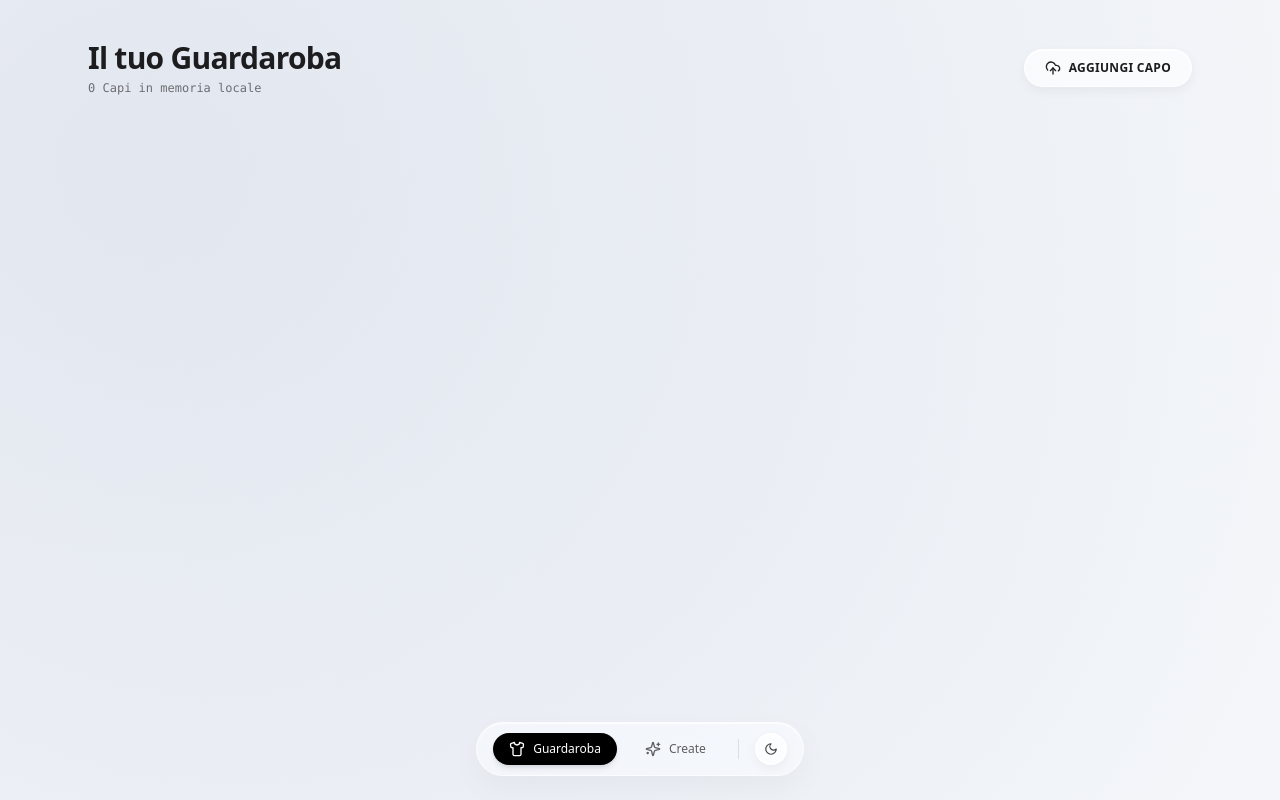
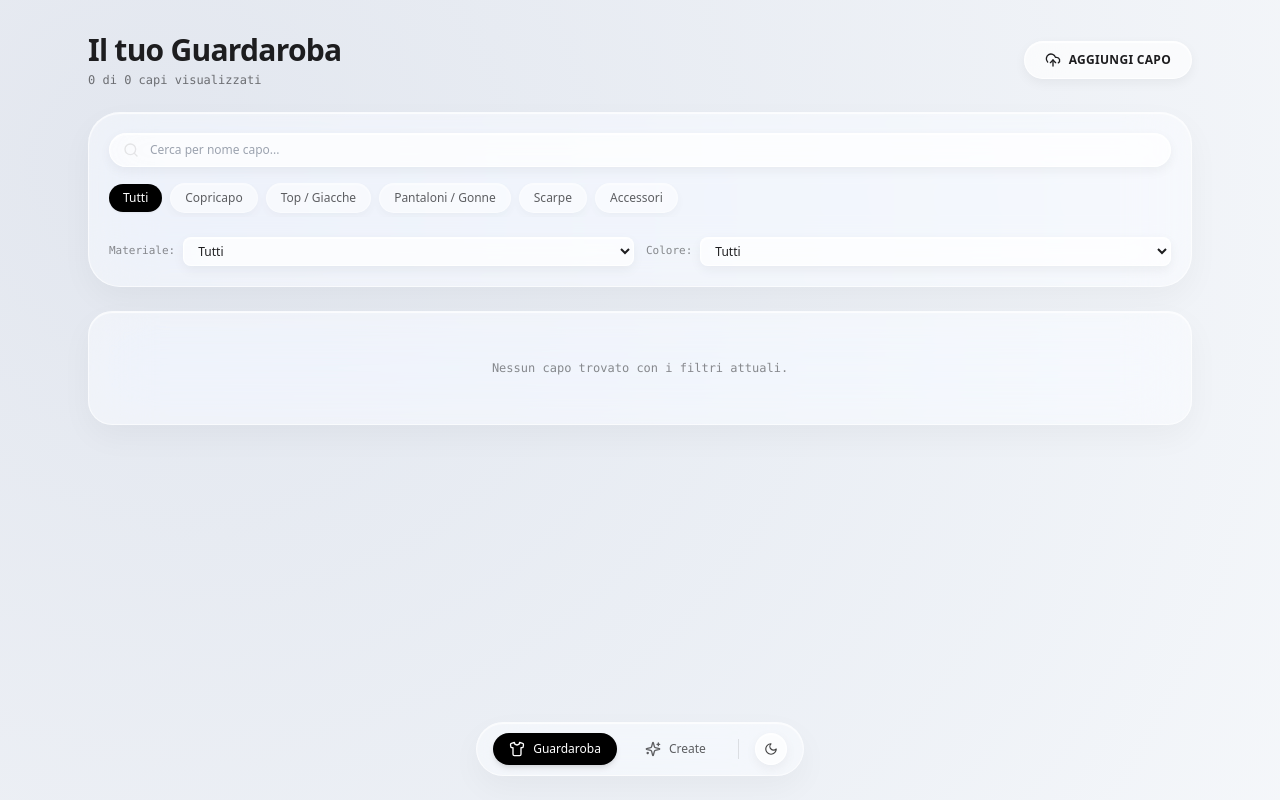
Before and after one commit to zjncoo/clotho, a Next.js app: page / in a window 1280 px wide. Built offline with nearby package versions, Linux system fonts and the light colour scheme.

Commit message:
Update page.tsx

```diff
--- a/app/page.tsx
+++ b/app/page.tsx
@@ -1,28 +1,17 @@
 'use client';
 
-import { useState, useEffect } from 'react';
+import { useState, useEffect, useMemo } from 'react';
 import Script from 'next/script';
 import { get, set } from 'idb-keyval';
-import { UploadCloud, Loader2, Trash2, X } from 'lucide-react';
+import { UploadCloud, Loader2, Trash2, X, Search, Filter } from 'lucide-react';
 import { ClothingItem, Category } from '@/types';
 import { processAndCompressImage } from '@/utils/imageProcessor';
 
 const STORAGE_KEY = 'closet_catalog_items';
 
-const MATERIALS = [
-  'Cotone',
-  'Denim',
-  'Lana',
-  'Lino',
-  'Seta',
-  'Pelle',
-  'Pelle Scamosciata',
-  'Cashmere',
-  'Tecnico / Nylon',
-  'Velluto',
-];
-
-const CATEGORIES: { value: Category; label: string }[] = [
+const MATERIALS = ['Tutti', 'Cotone', 'Denim', 'Lana', 'Lino', 'Seta', 'Pelle', 'Pelle Scamosciata', 'Cashmere', 'Tecnico / Nylon', 'Velluto'];
+const CATEGORIES: { value: string; label: string }[] = [
+  { value: 'all', label: 'Tutti' },
   { value: 'headwear', label: 'Copricapo' },
   { value: 'top', label: 'Top / Giacche' },
   { value: 'bottom', label: 'Pantaloni / Gonne' },
@@ -35,10 +24,17 @@ export default function CatalogPage() {
   const [loading, setLoading] = useState(false);
   const [status, setStatus] = useState<string>('');
 
+  // Filtri di ricerca
+  const [searchTerm, setSearchTerm] = useState('');
+  const [selectedCategory, setSelectedCategory] = useState('all');
+  const [selectedMaterial, setSelectedMaterial] = useState('Tutti');
+  const [selectedColor, setSelectedColor] = useState('Tutti');
+
+  // Stato Modale Inserimento
   const [pendingItem, setPendingItem] = useState<{ image: string; color: string } | null>(null);
   const [formName, setFormName] = useState('');
   const [formCategory, setFormCategory] = useState<Category>('top');
-  const [formMaterial, setFormMaterial] = useState(MATERIALS[0]);
+  const [formMaterial, setFormMaterial] = useState('Cotone');
 
   useEffect(() => {
     async function loadStoredItems() {
@@ -54,17 +50,15 @@ export default function CatalogPage() {
 
     setLoading(true);
     try {
-      setStatus('Rimozione sfondo in corso...');
+      setStatus('Rimozione sfondo...');
+      let transparentBlob: Blob = file;
 
-      let transparentBlob: Blob;
-
-      // Se la libreria CDN è pronta usa l'AI, altrimenti usa l'immagine originale
-      // @ts-expect-error window.imgly is loaded via CDN script
-      if (typeof window !== 'undefined' && window.imgly?.removeBackground) {
-        // @ts-expect-error window.imgly is loaded via CDN script
-        transparentBlob = await window.imgly.removeBackground(file);
-      } else {
-        transparentBlob = file;
+      // @ts-expect-error imgly caricato via CDN
+      if (typeof window !== 'undefined' && window.imglyRemoveBackground) {
+        // @ts-expect-error imgly caricato via CDN
+        transparentBlob = await window.imglyRemoveBackground(file, {
+          publicPath: 'https://cdn.jsdelivr.net/npm/@imgly/background-removal-data@1.4.5/dist/',
+        });
       }
 
       setStatus('Compressione WebP...');
@@ -75,7 +69,7 @@ export default function CatalogPage() {
       setStatus('');
       setLoading(false);
     } catch (err) {
-      console.error("Errore durante l'elaborazione:", err);
+      console.error(err);
       setStatus('Errore elaborazione');
       setLoading(false);
     }
@@ -106,18 +100,37 @@ export default function CatalogPage() {
     await set(STORAGE_KEY, updated);
   };
 
+  // Elenco colori unici presenti nel catalogo
+  const availableColors = useMemo(() => {
+    const colors = new Set(items.map((i) => i.color).filter(Boolean));
+    return ['Tutti', ...Array.from(colors)];
+  }, [items]);
+
+  // Capi filtrati
+  const filteredItems = useMemo(() => {
+    return items.filter((item) => {
+      const matchSearch = item.name.toLowerCase().includes(searchTerm.toLowerCase());
+      const matchCat = selectedCategory === 'all' || item.category === selectedCategory;
+      const matchMat = selectedMaterial === 'Tutti' || item.material === selectedMaterial;
+      const matchCol = selectedColor === 'Tutti' || item.color === selectedColor;
+      return matchSearch && matchCat && matchMat && matchCol;
+    });
+  }, [items, searchTerm, selectedCategory, selectedMaterial, selectedColor]);
+
   return (
     <>
       <Script
-        src="https://cdn.jsdelivr.net/npm/@imgly/background-removal@1.4.5/bundle/index.js"
-        strategy="lazyOnload"
+        src="https://cdn.jsdelivr.net/npm/@imgly/background-removal@1.4.5/dist/bundle.js"
+        strategy="afterInteractive"
       />
 
-      <div className="max-w-6xl mx-auto px-6 py-10 space-y-8">
+      <div className="max-w-6xl mx-auto px-6 pt-8 pb-32 space-y-6">
         <header className="flex flex-col sm:flex-row justify-between sm:items-center gap-4">
           <div>
             <h1 className="text-3xl font-semibold tracking-tight">Il tuo Guardaroba</h1>
-            <p className="text-xs font-mono opacity-60 mt-1">{items.length} Capi in memoria locale</p>
+            <p className="text-xs font-mono opacity-60 mt-1">
+              {filteredItems.length} di {items.length} capi visualizzati
+            </p>
           </div>
 
           <label className="cursor-pointer liquid-control px-5 py-2.5 rounded-full text-xs font-semibold tracking-wide uppercase flex items-center justify-center gap-2">
@@ -127,8 +140,74 @@ export default function CatalogPage() {
           </label>
         </header>
 
+        {/* Barra di Ricerca e Filtri */}
+        <div className="liquid-glass rounded-[2rem] p-5 space-y-4">
+          <div className="relative">
+            <Search className="w-4 h-4 absolute left-3.5 top-1/2 -translate-y-1/2 opacity-40" />
+            <input
+              type="text"
+              placeholder="Cerca per nome capo..."
+              value={searchTerm}
+              onChange={(e) => setSearchTerm(e.target.value)}
+              className="w-full liquid-control rounded-full pl-10 pr-4 py-2 text-xs focus:outline-none focus:ring-1 focus:ring-blue-500"
+            />
+          </div>
+
+          {/* Filtro Categorie */}
+          <div className="flex items-center gap-2 overflow-x-auto pb-1 scrollbar-none">
+            {CATEGORIES.map((c) => (
+              <button
+                key={c.value}
+                onClick={() => setSelectedCategory(c.value)}
+                className={`px-3.5 py-1.5 rounded-full text-xs whitespace-nowrap transition-all ${
+                  selectedCategory === c.value
+                    ? 'bg-black text-white dark:bg-white dark:text-black shadow-sm font-medium'
+                    : 'liquid-control opacity-70 hover:opacity-100'
+                }`}
+              >
+                {c.label}
+              </button>
+            ))}
+          </div>
+
+          {/* Filtri Materiali e Colori */}
+          <div className="grid grid-cols-2 gap-3 pt-1">
+            <div className="flex items-center gap-2">
+              <span className="text-[11px] font-mono opacity-50">Materiale:</span>
+              <select
+                value={selectedMaterial}
+                onChange={(e) => setSelectedMaterial(e.target.value)}
+                className="liquid-control rounded-lg px-2.5 py-1 text-xs focus:outline-none flex-1"
+              >
+                {MATERIALS.map((m) => (
+                  <option key={m} value={m} className="text-black">{m}</option>
+                ))}
+              </select>
+            </div>
+
+            <div className="flex items-center gap-2">
+              <span className="text-[11px] font-mono opacity-50">Colore:</span>
+              <select
+                value={selectedColor}
+                onChange={(e) => setSelectedColor(e.target.value)}
+                className="liquid-control rounded-lg px-2.5 py-1 text-xs focus:outline-none flex-1"
+              >
+                {availableColors.map((col) => (
+                  <option key={col} value={col} className="text-black">{col}</option>
+                ))}
+              </select>
+            </div>
+          </div>
+        </div>
+
+        {/* Griglia Capi */}
+        {filteredItems.length === 0 ? (
+          <div className="liquid-glass rounded-3xl p-12 text-center">
+            <p className="text-xs font-mono opacity-50">Nessun capo trovato con i filtri attuali.</p>
+          </div>
+        ) : (
           <div className="grid grid-cols-2 md:grid-cols-3 lg:grid-cols-4 gap-6">
-          {items.map((item) => (
+            {filteredItems.map((item) => (
               <div key={item.id} className="liquid-glass rounded-3xl p-4 flex flex-col justify-between group">
                 <div className="aspect-square relative rounded-2xl liquid-control flex items-center justify-center p-4 overflow-hidden">
                   <img src={item.image} alt={item.name} className="max-h-full max-w-full object-contain" />
@@ -150,9 +229,11 @@ export default function CatalogPage() {
               </div>
             ))}
           </div>
+        )}
 
+        {/* Modale Inserimento */}
         {pendingItem && (
-          <div className="fixed inset-0 bg-black/30 backdrop-blur-md z-50 flex items-center justify-center p-4">
+          <div className="fixed inset-0 bg-black/40 backdrop-blur-md z-50 flex items-center justify-center p-4">
             <div className="liquid-glass rounded-[2rem] max-w-md w-full p-6 space-y-5">
               <div className="flex justify-between items-center">
                 <h2 className="text-base font-semibold">Catalogazione Capo</h2>
@@ -184,10 +265,8 @@ export default function CatalogPage() {
                       onChange={(e) => setFormCategory(e.target.value as Category)}
                       className="w-full liquid-control rounded-xl px-3 py-2 text-sm font-sans focus:outline-none"
                     >
-                      {CATEGORIES.map((c) => (
-                        <option key={c.value} value={c.value} className="text-black">
-                          {c.label}
-                        </option>
+                      {CATEGORIES.filter((c) => c.value !== 'all').map((c) => (
+                        <option key={c.value} value={c.value} className="text-black">{c.label}</option>
                       ))}
                     </select>
                   </div>
@@ -198,10 +277,8 @@ export default function CatalogPage() {
                       onChange={(e) => setFormMaterial(e.target.value)}
                       className="w-full liquid-control rounded-xl px-3 py-2 text-sm font-sans focus:outline-none"
                     >
-                      {MATERIALS.map((m) => (
-                        <option key={m} value={m} className="text-black">
-                          {m}
-                        </option>
+                      {MATERIALS.filter((m) => m !== 'Tutti').map((m) => (
+                        <option key={m} value={m} className="text-black">{m}</option>
                       ))}
                     </select>
                   </div>
```
Lines whose indentation alone changed are shown as unchanged.
